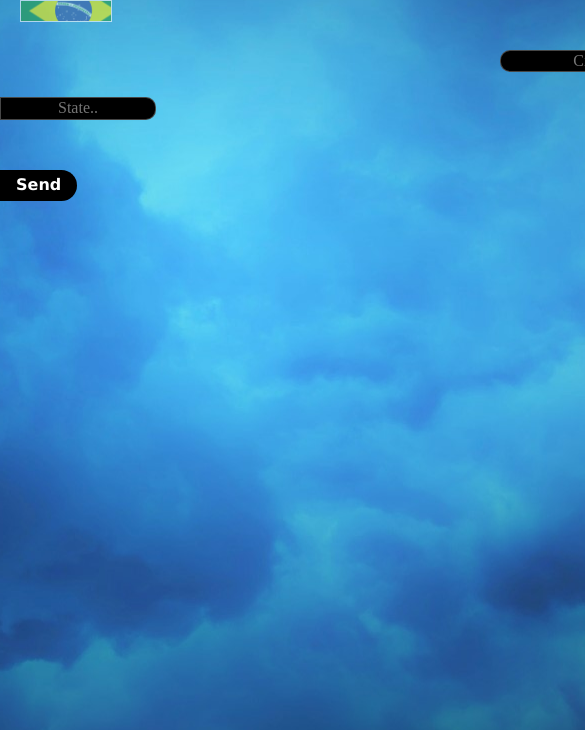
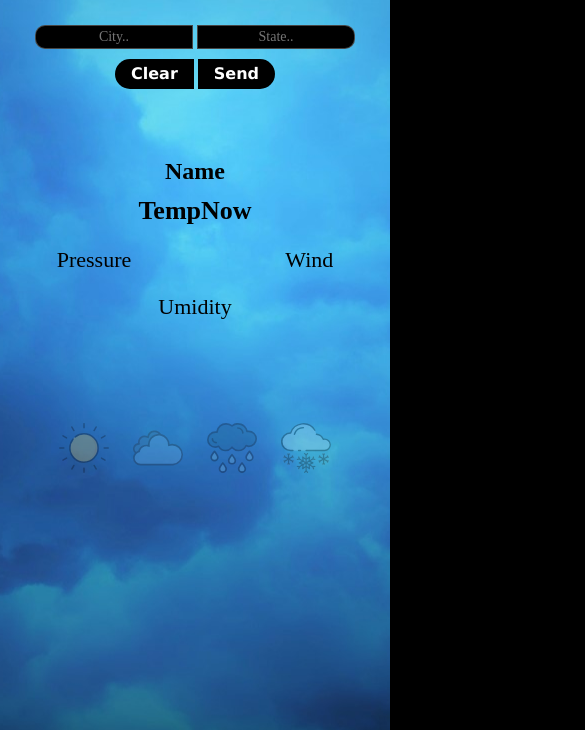
Before and after one commit to thiagowaib/FairWeather, a plain HTML site: page index.html in a window 390 px wide. Shown: the part 114-844 px from the top of the page, 585 px wide, since content can reach past the window. Drawn offline with Linux system fonts and the light colour scheme.

Commit message:
Responsivo

```diff
--- /dev/null
+++ b/css/responsivo.css
@@ -0,0 +1,38 @@
+@media only screen and (max-width: 500px) {
+
+  input{
+    padding: 3px;
+    font-size: 14px;
+  }
+  #city{
+    width: 150px;
+  }
+  #state{
+    width: 150px;
+  }
+
+  #cityName{
+    font-size: 24px;
+  }
+  #tempNow{
+    font-size: 26px;
+  }
+  #pressure{
+    font-size: 22px;
+  }
+  #wind{
+    margin-left: 150px;
+    font-size: 22px;
+  }
+  #umidity{
+    margin-bottom: 50px;
+  }
+  #sunny, #cloudy, #rainy, #snowy{
+    padding: 10px;
+  }
+  .data_container nav{
+    display: block;
+    text-align: center;
+    margin: 0 auto;
+  }
+}
--- a/css/style.css
+++ b/css/style.css
@@ -28,7 +28,11 @@ h1:after{
   margin: 5px auto 0 auto;
   border: 1px solid black;
 }
-
+.header_container{
+  display: block;
+  text-align: center;
+  margin: 0 auto;
+}
 #en{
   opacity: 1;
   display: inline-block;
@@ -36,7 +40,6 @@ h1:after{
   height: 20px;
   background: url("../img/usa_flag.png") center;
   border: 1px solid rgb(0, 0, 0);
-  margin-left: 575px;
   margin-top: 10px;
   transition: .2s;
 }
@@ -68,8 +71,7 @@ input:focus{
   border: 1px solid white;
 }
 #city{
-  width: 175px;
-  margin-left: 500px;
+  width: 152px;
   border-radius: 10px 0 0 10px;
 }
 #state{
@@ -94,7 +96,6 @@ button:hover{
   box-shadow: 0 2px 3px rgba(255, 255, 255, 0.466);
 }
 #clear{
-  margin-left: 601px;
   border-radius: 20px 0 0 20px;
 }
 #send{
@@ -102,7 +103,7 @@ button:hover{
 }
 
 .data_container{
-  opacity:0;
+  opacity:1;
   transition: .5s;
   margin: 50px auto;
   position: relative;
@@ -123,17 +124,21 @@ button:hover{
   margin-top: 15px;
   font-weight: bold;
 }
+.middle_sec{
+  display: block;
+  text-align: center;
+  margin: 0 auto;
+}
 #pressure{
   display: inline-block;
   text-align: center;
-  margin-left: 395px;
   margin-top: 25px;
   font-size: 24px;
 }
 #wind{
   display: inline-block;
   text-align: center;
-  margin-left: 160px;
+  margin-left: 200px;
   margin-top: 25px;
   font-size: 24px;
 }
@@ -142,7 +147,6 @@ button:hover{
   font-size: 22px;
   margin-top: 25px;
   padding-bottom: 45px;
-  font-weight: bold;
 }
 #sunny, #cloudy, #rainy, #snowy{
   display: inline-block;
@@ -151,8 +155,12 @@ button:hover{
   height: 50px;
   padding: 0 25px;
 }
+.data_container nav{
+  display: block;
+  text-align: center;
+  margin: 0 auto;
+}
 #sunny{
-  margin-left: 370px;
   background: url(../img/sunny.svg) center no-repeat;
 }
 #cloudy{
--- a/index.html
+++ b/index.html
@@ -7,12 +7,14 @@
   <link rel="stylesheet" href="css/normalize.css">
   <link rel="stylesheet" href="css/reset.css">
   <link rel="stylesheet" href="css/style.css">
+  <link rel="stylesheet" href="css/responsivo.css">
   <title>FairWeather</title>
 </head>
 
 <body>
   <h2>welcome to</h2>
   <h1>FairWeather</h1>
+  <div class="header_container">
     <div id="en" onclick="langEn()"></div>
     <div id="pt-br" onclick="langPt()"></div>
     <!--  -->
@@ -25,16 +27,23 @@
     <!--  -->
     <button id="clear" onclick="Clear()">Clear</button>
     <button id="send" onclick="getData()">Send</button>
+  </div>
+
   <div class="data_container">
     <h3 id="cityName">Name</h3>
     <h4 id="tempNow">TempNow</h4>
+    <div class="middle_sec">
       <h4 id="pressure">Pressure</h4>
       <h4 id="wind">Wind</h4>
+    </div>
     <h4 id="umidity">Umidity</h4>
+    <nav>
       <div id="sunny"></div>
       <div id="cloudy"></div>
       <div id="rainy"></div>
       <div id="snowy"></div>
+    </nav>
+
   </div>
 
   <script src="js/script.js"></script>
--- a/js/script.js
+++ b/js/script.js
@@ -34,7 +34,6 @@ function langPt() {
   inputCity.placeholder = "Cidade..";
   inputState.placeholder = "Estado..";
   clearBtn.innerHTML = "Limpar";
-  clearBtn.style.marginLeft = "584px"
   sendBtn.innerHTML = "Enviar";
   lang = "pt_br";
 }
@@ -48,7 +47,6 @@ function langEn() {
   inputCity.placeholder = "City..";
   inputState.placeholder = "State..";
   clearBtn.innerHTML = "Clear";
-  clearBtn.style.marginLeft = "601px"
   sendBtn.innerHTML = "Send";
   lang = "en";
 }
```
Lines whose indentation alone changed are shown as unchanged.
